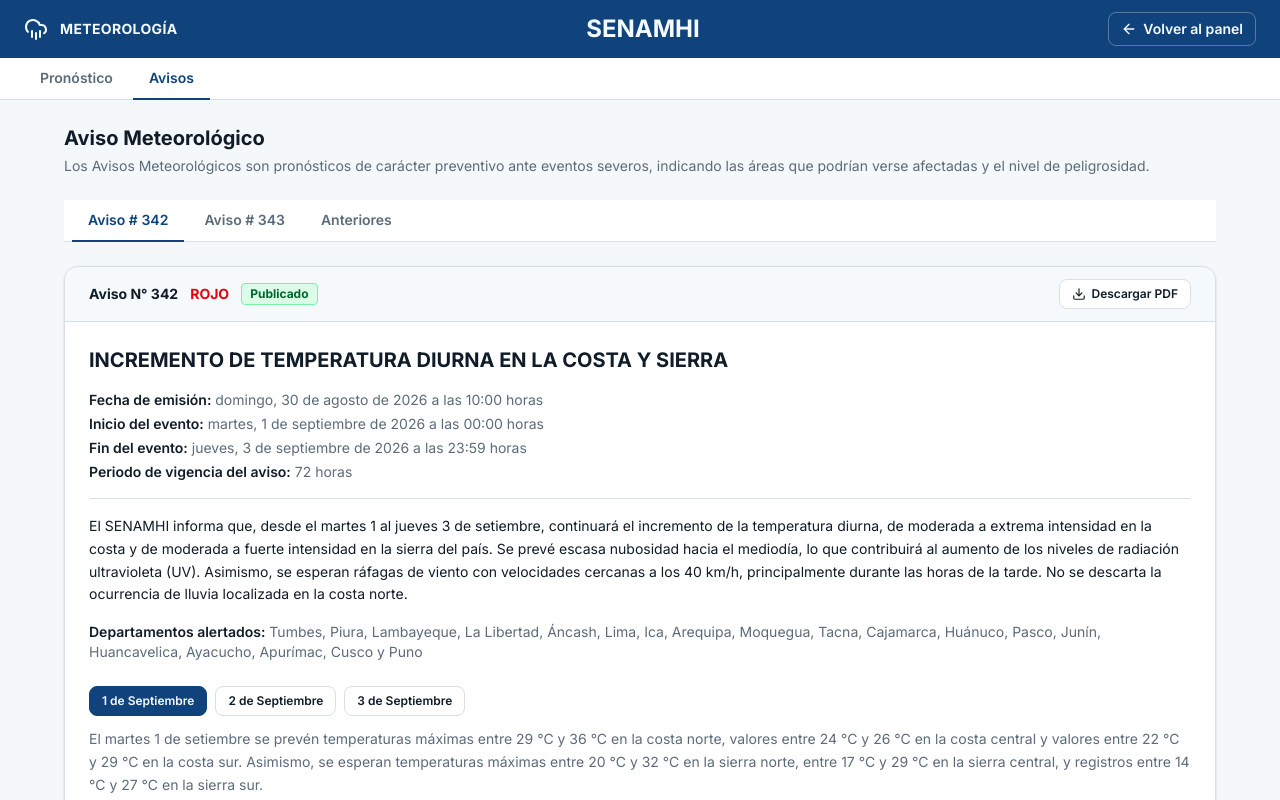
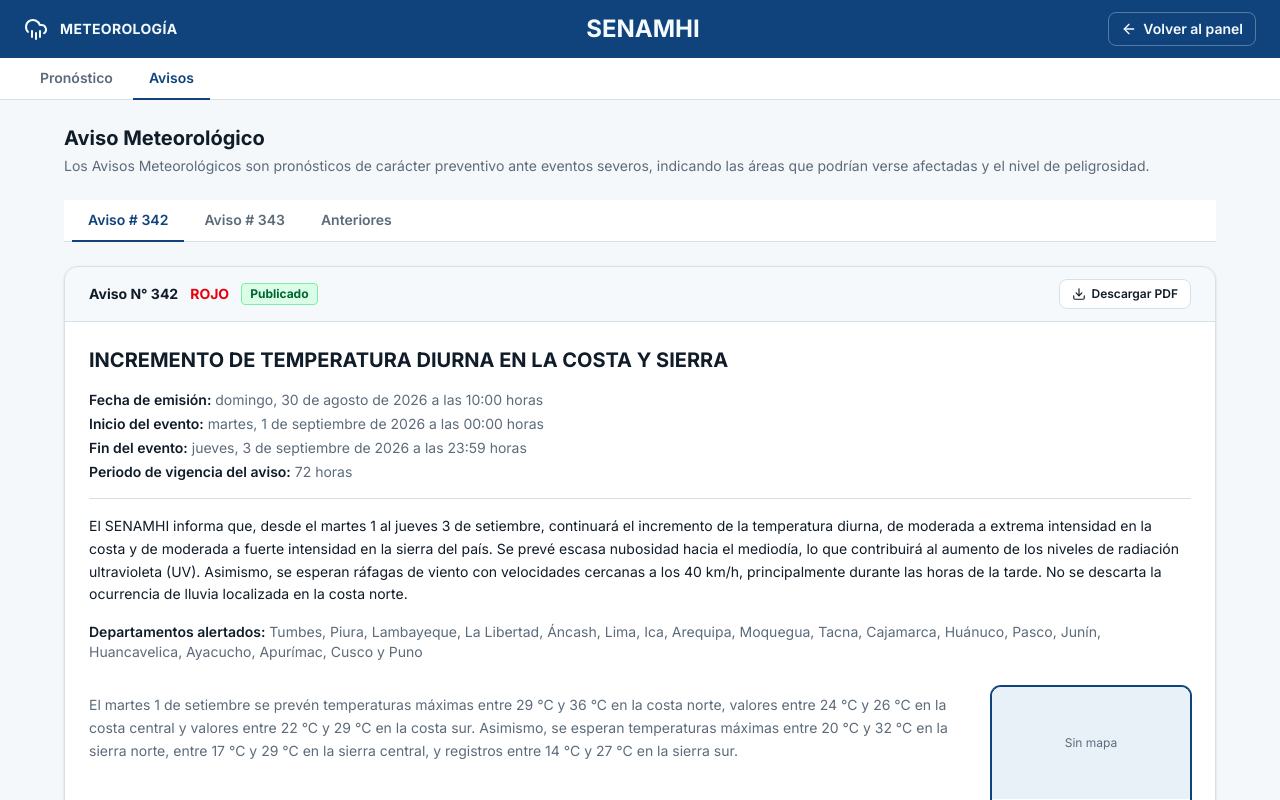
Before and after one commit to franklinsilva99/senamhi-pronostico-dashboard, a Next.js app: page /publico in a window 1280 px wide. Both pictures are taken after a click on the button "Avisos". Shown: the top 800 px of the page. Built offline with nearby package versions, Linux system fonts and the light colour scheme.

Commit message:
Agrega miniaturas por día en la vista pública del aviso

```diff
--- /dev/null
+++ b/components/publico/aviso-mapa-mini.tsx
@@ -0,0 +1,106 @@
+"use client"
+
+type GeoJSONGeometry = {
+  type: string
+  coordinates: unknown
+}
+
+type GeoJSONFeature = {
+  type: string
+  properties?: Record<string, unknown>
+  geometry?: GeoJSONGeometry
+}
+
+type GeoJSONCollection = {
+  type: string
+  features?: GeoJSONFeature[]
+}
+
+const NIVEL_COLOR: Record<string, string> = {
+  "Nivel 1": "#16a34a",
+  "Nivel 2": "#eab308",
+  "Nivel 3": "#f97316",
+  "Nivel 4": "#dc2626",
+}
+
+function swapRing(ring: number[][]): [number, number][] {
+  return ring.map(([lng, lat]) => [lat, lng] as [number, number])
+}
+
+function rings(geom: GeoJSONGeometry | undefined): [number, number][][] {
+  if (!geom) return []
+  const c = geom.coordinates as unknown
+  if (geom.type === "Polygon") {
+    return (c as number[][][]).map(swapRing)
+  }
+  if (geom.type === "MultiPolygon") {
+    return (c as number[][][][]).map((poly) => swapRing(poly[0]))
+  }
+  return []
+}
+
+export function AvisoMapaMini({ geojson }: { geojson: unknown }) {
+  const data = geojson as GeoJSONCollection
+  const features = data?.features ?? []
+
+  const items: { ring: [number, number][]; color: string }[] = []
+  let minLng = Infinity
+  let maxLng = -Infinity
+  let minLat = Infinity
+  let maxLat = -Infinity
+
+  for (const f of features) {
+    const nivel = String(f.properties?.nivel ?? "")
+    const color = NIVEL_COLOR[nivel] ?? "#64748b"
+    for (const ring of rings(f.geometry)) {
+      items.push({ ring, color })
+      for (const [lat, lng] of ring) {
+        if (lng < minLng) minLng = lng
+        if (lng > maxLng) maxLng = lng
+        if (lat < minLat) minLat = lat
+        if (lat > maxLat) maxLat = lat
+      }
+    }
+  }
+
+  if (items.length === 0) {
+    return <div className="h-28 w-full rounded bg-muted" />
+  }
+
+  const W = 150
+  const H = 190
+  const pad = 6
+  const spanLng = maxLng - minLng || 1
+  const spanLat = maxLat - minLat || 1
+  const sx = (lng: number) => pad + ((lng - minLng) / spanLng) * (W - pad * 2)
+  const sy = (lat: number) => pad + ((maxLat - lat) / spanLat) * (H - pad * 2)
+
+  const pathD = (ring: [number, number][]) =>
+    ring
+      .map(
+        ([lat, lng], i) =>
+          `${i === 0 ? "M" : "L"}${sx(lng).toFixed(2)},${sy(lat).toFixed(2)}`
+      )
+      .join(" ") + " Z"
+
+  return (
+    <svg
+      viewBox={`0 0 ${W} ${H}`}
+      className="block h-auto w-full"
+      style={{ background: "#f8fafc" }}
+      role="img"
+      aria-label="Miniatura del mapa del aviso"
+    >
+      {items.map((it, i) => (
+        <path
+          key={i}
+          d={pathD(it.ring)}
+          fill={it.color}
+          fillOpacity={0.7}
+          stroke="#ffffff"
+          strokeWidth={0.6}
+        />
+      ))}
+    </svg>
+  )
+}
--- a/components/publico/avisos-publicos.tsx
+++ b/components/publico/avisos-publicos.tsx
@@ -8,6 +8,7 @@ import { leerMapa } from "@/lib/aviso-mapa-db"
 import { fmtDiaMes, fmtFechaEvento, fmtFechaISO } from "@/lib/fechas"
 import { useStore } from "@/lib/store"
 import type { Aviso, NivelAviso } from "@/lib/types"
+import { AvisoMapaMini } from "@/components/publico/aviso-mapa-mini"
 import dynamic from "next/dynamic"
 
 const AvisoMapa = dynamic(() => import("@/components/publico/aviso-mapa"), {
@@ -51,6 +52,20 @@ function useMapaVector(id: string | undefined): unknown | undefined {
   }, [id])
 
   return data
+}
+
+function MiniMapa({ id }: { id: string }) {
+  const data = useMapaVector(id)
+
+  if (!data) {
+    return (
+      <div className="flex h-28 w-full items-center justify-center bg-muted text-xs text-muted-foreground">
+        …
+      </div>
+    )
+  }
+
+  return <AvisoMapaMini geojson={data} />
 }
 
 function TabAviso({ aviso }: { aviso: Aviso }) {
@@ -132,26 +147,10 @@ function TabAviso({ aviso }: { aviso: Aviso }) {
         </div>
 
         {aviso.dias.length > 0 && (
-          <div className="mt-6">
-            <div className="flex flex-wrap gap-2">
-              {aviso.dias.map((d) => (
-                <button
-                  key={d.id}
-                  type="button"
-                  onClick={() => setDiaId(d.id)}
-                  className={`rounded-md border px-3 py-1.5 text-xs font-semibold transition-colors ${
-                    diaActivo?.id === d.id
-                      ? "border-primary bg-primary text-primary-foreground"
-                      : "border-border bg-card text-foreground hover:bg-accent"
-                  }`}
-                >
-                  {d.fecha ? fmtDiaMes(d.fecha) : "—"}
-                </button>
-              ))}
-            </div>
-
+          <div className="mt-6 grid grid-cols-1 gap-4 lg:grid-cols-[minmax(0,1fr)_200px]">
+            <div>
               {diaActivo && (
-              <div className="mt-3">
+                <div>
                   {diaActivo.mapa_geojson_id ? (
                     mapaData ? (
                       <AvisoMapa geojson={mapaData} />
@@ -178,6 +177,39 @@ function TabAviso({ aviso }: { aviso: Aviso }) {
                   ) : null}
                 </div>
               )}
+            </div>
+
+            <div className="flex flex-col gap-3">
+              {aviso.dias.map((d) => (
+                <button
+                  key={d.id}
+                  type="button"
+                  onClick={() => setDiaId(d.id)}
+                  className={`overflow-hidden rounded-lg border bg-card text-left transition-colors ${
+                    diaActivo?.id === d.id
+                      ? "border-primary ring-1 ring-primary"
+                      : "border-border hover:border-primary/50"
+                  }`}
+                >
+                  {d.mapa_geojson_id ? (
+                    <MiniMapa id={d.mapa_geojson_id} />
+                  ) : d.mapa_url ? (
+                    <img
+                      src={d.mapa_url}
+                      alt=""
+                      className="w-full rounded-t-lg object-cover"
+                    />
+                  ) : (
+                    <div className="flex h-28 w-full items-center justify-center bg-muted text-xs text-muted-foreground">
+                      Sin mapa
+                    </div>
+                  )}
+                  <span className="block px-2 py-1.5 text-xs font-semibold">
+                    {d.fecha ? fmtDiaMes(d.fecha) : "—"}
+                  </span>
+                </button>
+              ))}
+            </div>
           </div>
         )}
       </div>
```
Lines whose indentation alone changed are shown as unchanged.
